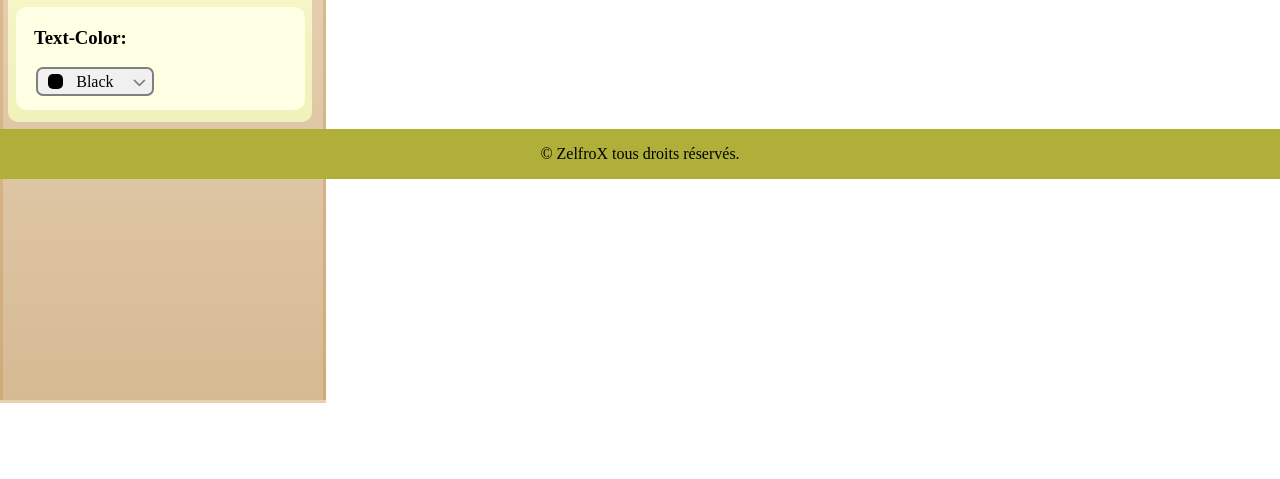
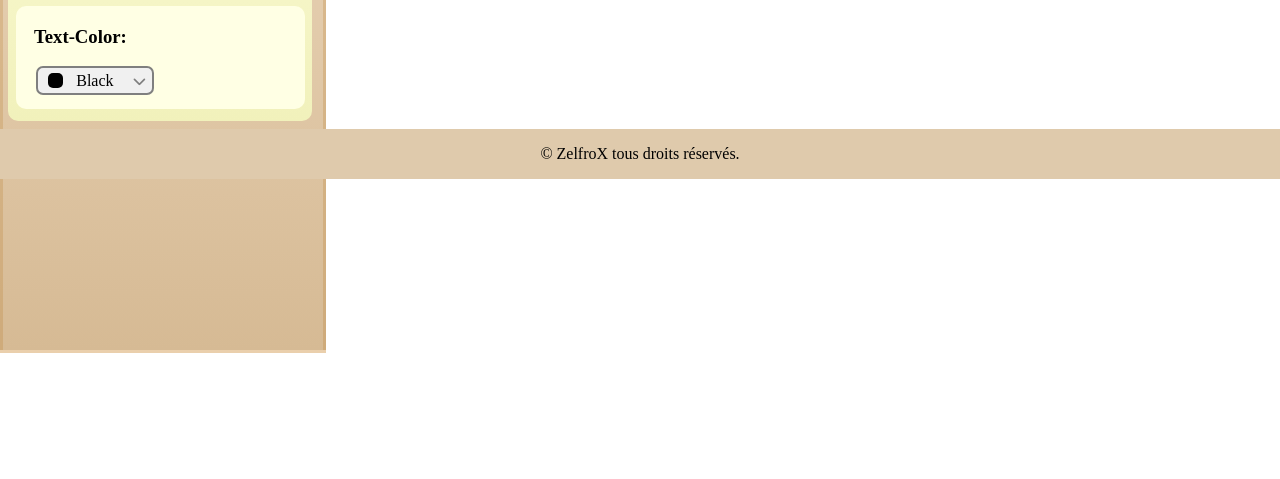
Before and after one commit to ZelfroX/Site-Web-de-ZelfroX, a plain HTML site: page index.html in a window 1280 px wide. Shown: the part 621-1100 px from the top of the page. Drawn offline with Linux system fonts and the light colour scheme.

Commit message:
git push

```diff
--- a/style.css
+++ b/style.css
@@ -69,7 +69,7 @@ overflow: hidden;
 .SettingContainer{
     background: linear-gradient(antiquewhite, rgb(214, 186, 148));
     width: 310px;
-    height: 1000px;
+    height: 950px;
     overflow: scroll;
     padding: 5px;
     border: solid rgba(185, 123, 46, 0.25) 3px;
@@ -605,7 +605,7 @@ overflow: hidden;
     display: flex;
     width: 100%;
     height: 50px;
-    background-color: rgba(175, 175, 57, 1);
+    background-color: rgba(223, 202, 172, 1);
     justify-content: center;
     align-items: center;
     bottom: 0px;
```
